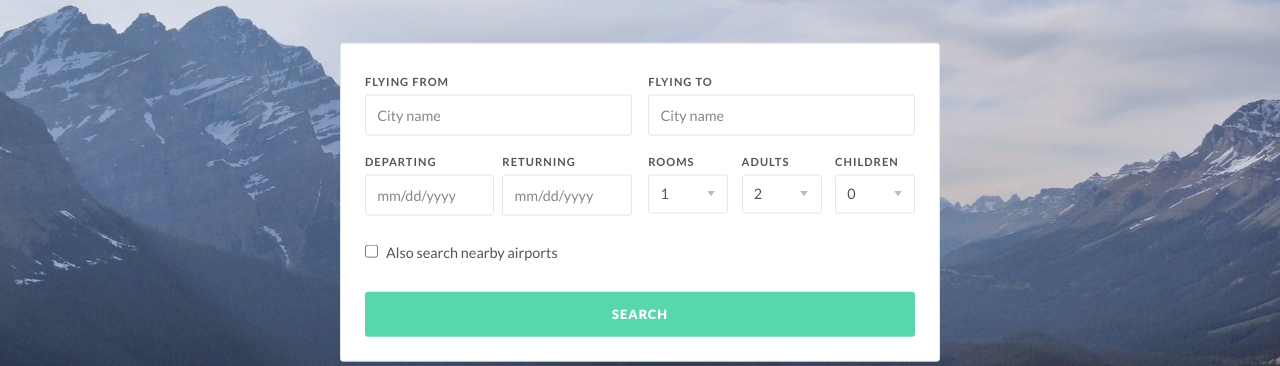
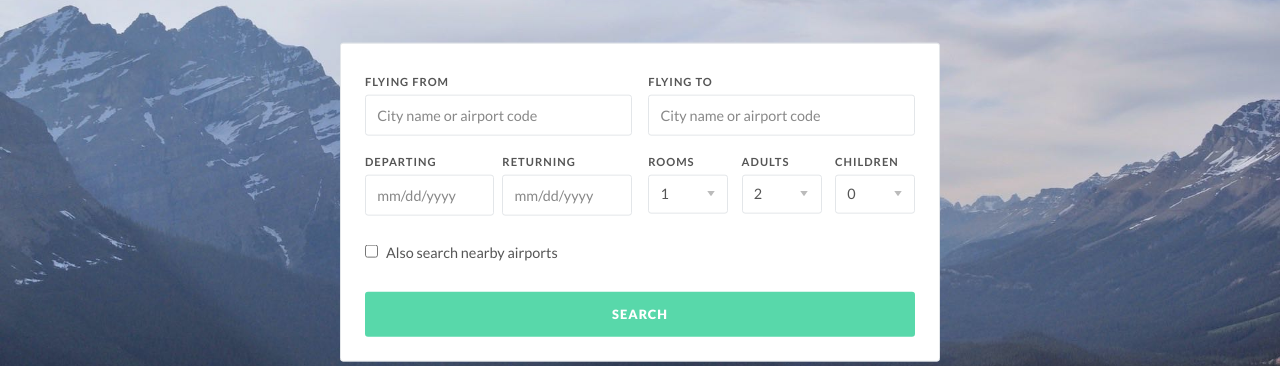
Before and after one commit to Treydor/holiday, a Jekyll site: the page built from index.html, in a window 1280 px wide. Shown: the part 164-530 px from the top of the page. Built offline with Jekyll 4.4.1, drawn with Linux system fonts in a browser that asks for light colours; nearby versions of some CDN libraries.

Commit message:
Applies same placeholder between related search types

```diff
--- a/_includes/search/flights/search.html
+++ b/_includes/search/flights/search.html
@@ -10,11 +10,11 @@
     <div class="row">
       <div class="module module--6">
         <label>Flying from</label>
-        <input type="text" placeholder="Airport code or city">
+        <input type="text" placeholder="City name or airport code">
       </div>
       <div class="module module--6">
         <label>Flying to</label>
-        <input type="text" placeholder="Airport code or city">
+        <input type="text" placeholder="City name or airport code">
       </div>
     </div>
     <div class="row">
--- a/_includes/search/packages/search.html
+++ b/_includes/search/packages/search.html
@@ -3,11 +3,11 @@
     <div class="row">
       <div class="module module--6">
         <label>Flying from</label>
-        <input type="text" placeholder="City name">
+        <input type="text" placeholder="City name or airport code">
       </div>
       <div class="module module--6">
         <label>Flying to</label>
-        <input type="text" placeholder="City name">
+        <input type="text" placeholder="City name or airport code">
       </div>
     </div>
     <div class="row">
```
